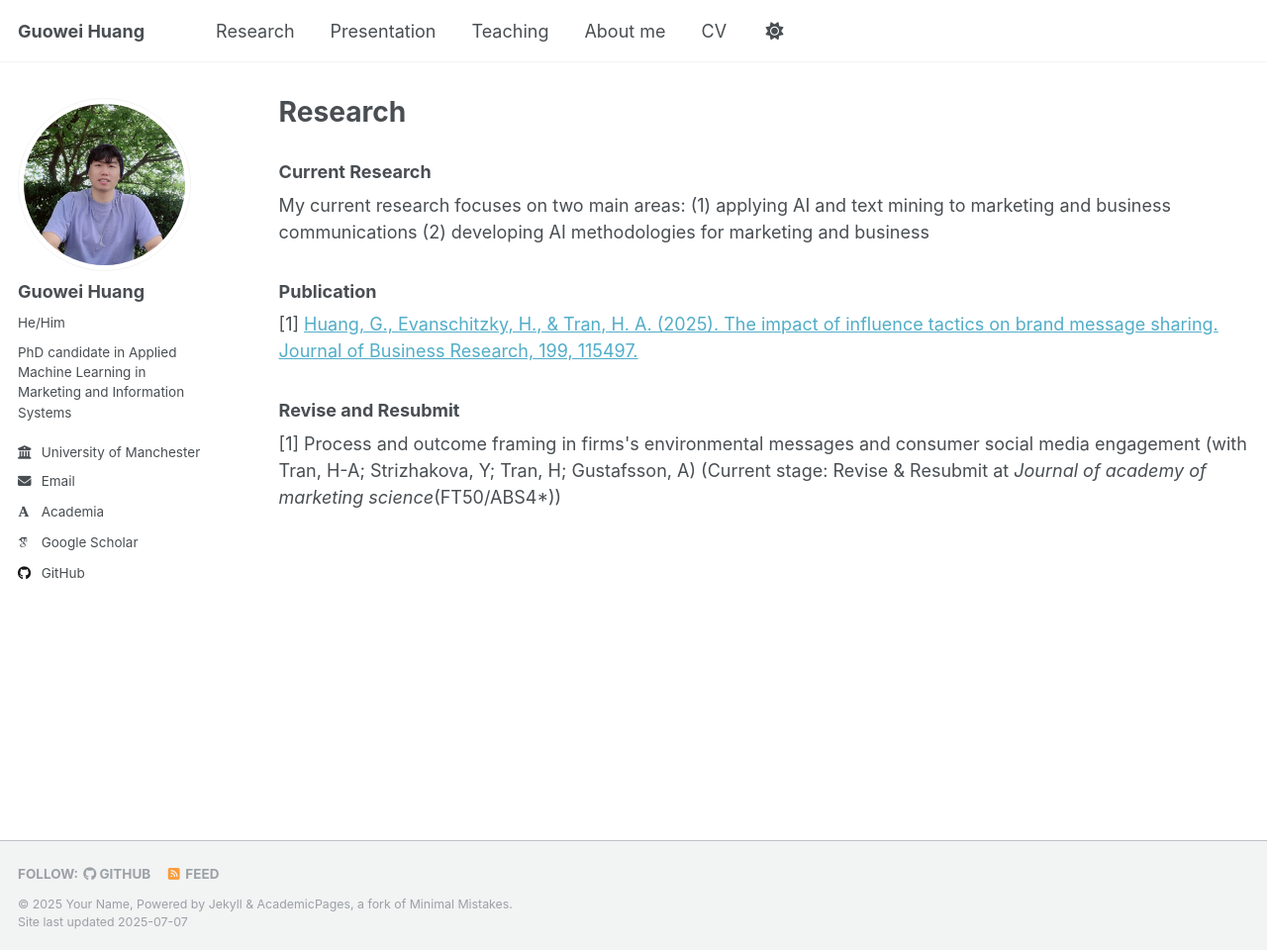
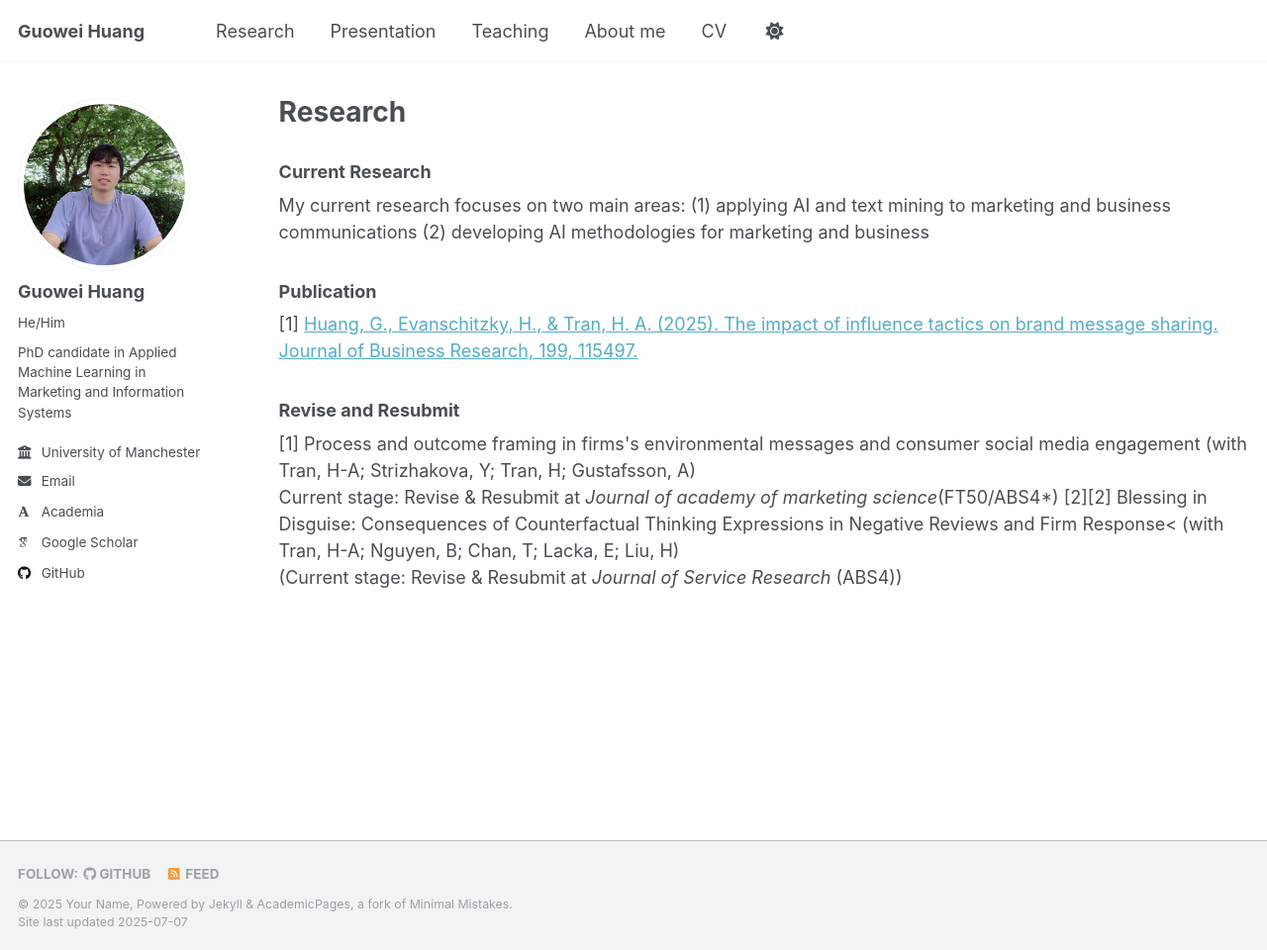
Before and after one commit to Oliverhuang123/Oliverhuang123.github.io, a Jekyll site: the page built from _pages/publications.html, in a window 1280 px wide and 960 px high. Shown: the whole window at 99% size. Built offline with Jekyll 4.4.1, drawn with Linux system fonts in a browser that asks for light colours; some web fonts are replaced.

Commit message:
Update publications.html

```diff
--- a/_pages/publications.html
+++ b/_pages/publications.html
@@ -13,4 +13,8 @@ My current research focuses on two main areas: (1) applying AI and text mining t
 <!-- (With <a href="https://scholar.google.com/citations?user=XRjQAP4AAAAJ&hl=en" target="_blank">Heiner Evanschitzky</a> and <a href="https://scholar.google.com/citations?user=ATPRTE07hSoC&hl=en" target="_blank">Hai-Anh Tran</a>)
  -->
 <h3>Revise and Resubmit</h3>
-[1] Process and outcome framing in firms's environmental messages and consumer social media engagement (with Tran, H-A; Strizhakova, Y; Tran, H; Gustafsson, A) (Current stage: Revise &amp; Resubmit at <em>Journal of academy of marketing science</em>(FT50/ABS4*))
+[1] Process and outcome framing in firms's environmental messages and consumer social media engagement (with Tran, H-A; Strizhakova, Y; Tran, H; Gustafsson, A) <br>
+Current stage: Revise &amp; Resubmit at <em>Journal of academy of marketing science</em>(FT50/ABS4*)
+
+[2][2] Blessing in Disguise: Consequences of Counterfactual Thinking Expressions in Negative Reviews and Firm Response< (with Tran, H-A; Nguyen, B; Chan, T; Lacka, E; Liu, H)<br>
+(Current stage: Revise &amp; Resubmit at <em>Journal of Service Research</em> (ABS4))
```
